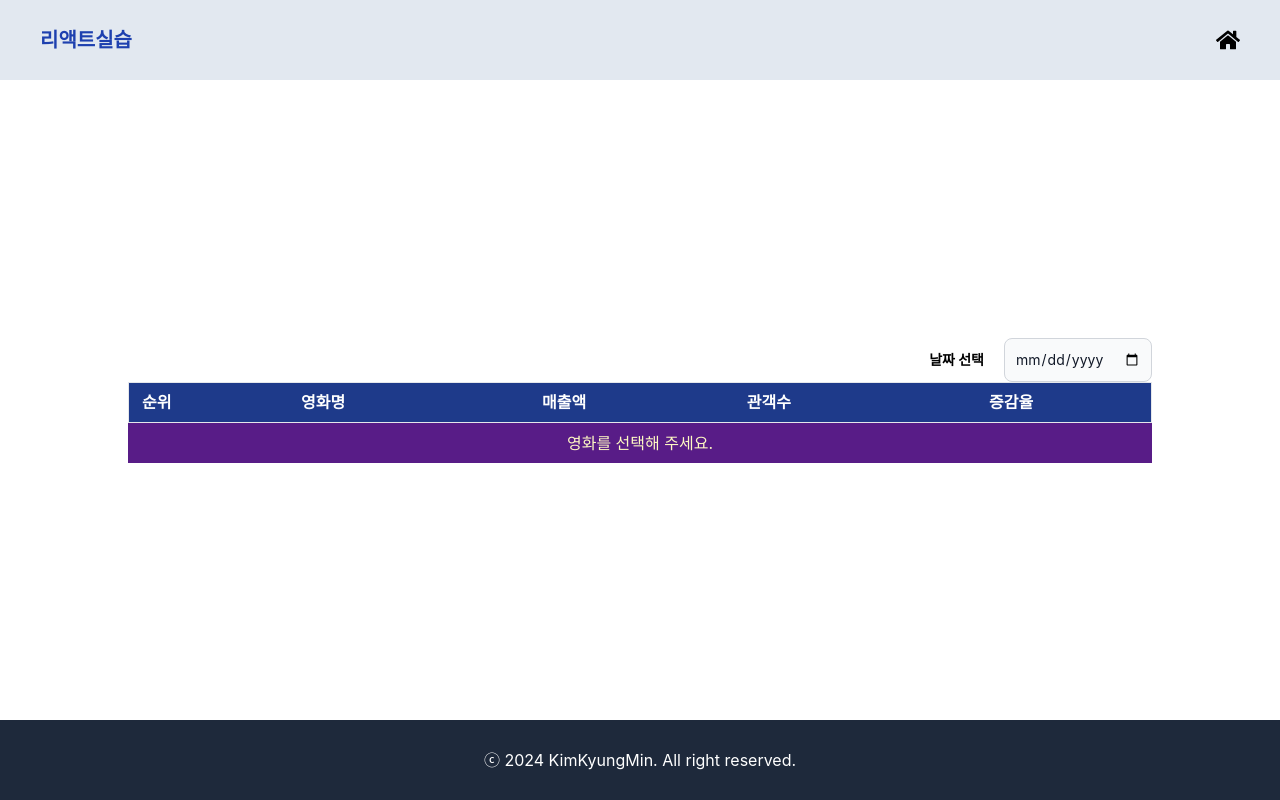
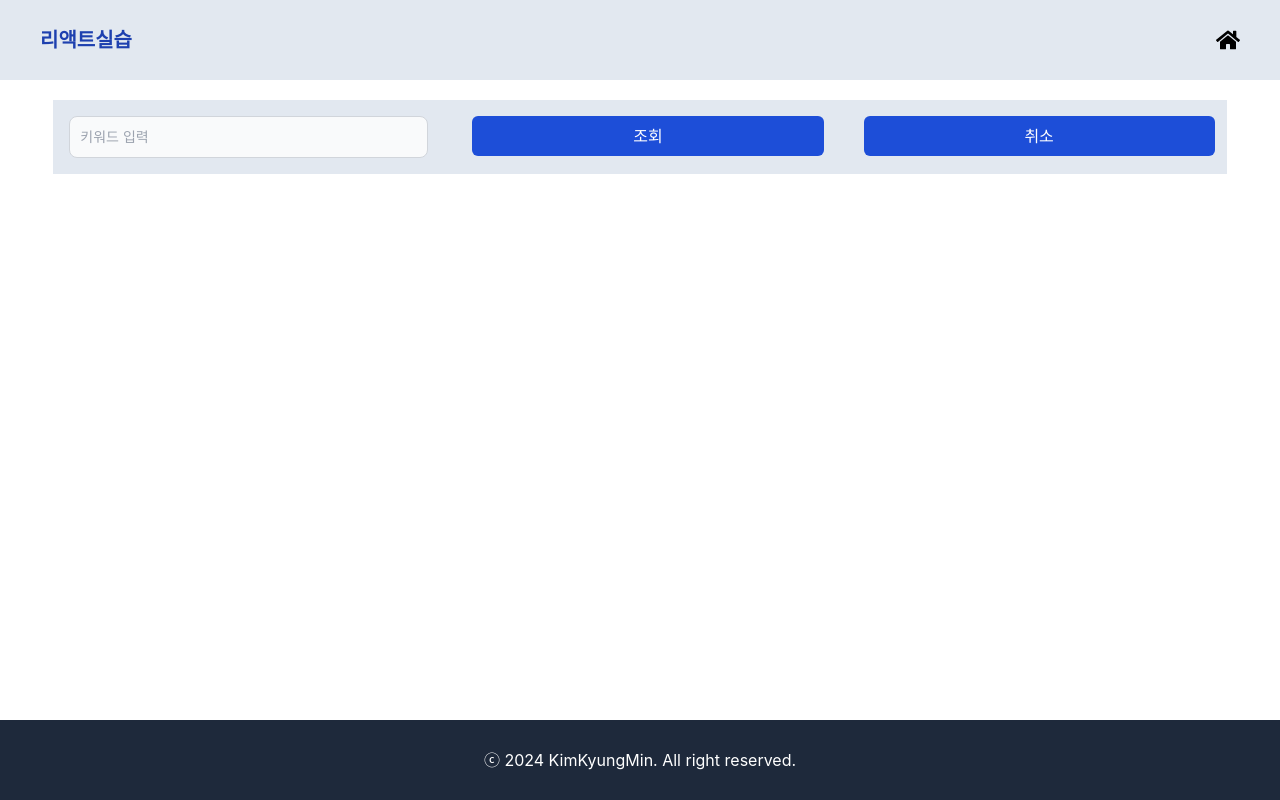
Before and after one commit to pnumin/k6_react, a React (Create React App) app: page / in a window 1280 px wide. Built offline with nearby package versions, Linux system fonts and the light colour scheme.

Commit message:
한국관광공사

```diff
--- a/src/11/GalleryCard.js
+++ b/src/11/GalleryCard.js
@@ -0,0 +1,42 @@
+
+export default function GalleryCard({imgUrl,title,ptitle, ktag}) {
+  if (ktag.includes(',')) {
+    ktag = ktag.split(',').map(item =>
+      <span key={item}
+        className="inline-block bg-gray-200
+                        rounded-full px-3 py-1
+                        text-sm font-semibold
+                        text-gray-700 mr-2 mb-2">
+        {item}
+      </span>
+    )
+  }
+  else {
+    ktag = <span
+      className="inline-block bg-gray-200
+                rounded-full px-3 py-1
+                text-sm font-semibold
+                text-gray-700 mr-2 mb-2">
+      {ktag}
+    </span>
+  }
+
+return (
+  <div className="max-w-sm rounded overflow-hidden shadow-lg">
+    <img className="w-full"
+      src={imgUrl}
+      alt={title} />
+    <div className="px-6 py-4">
+      <div className="font-bold text-xl mb-2">
+        {title}
+      </div>
+      <p className="text-gray-700 text-base">
+        {ptitle}
+      </p>
+    </div>
+    <div className="px-6 pt-4 pb-2">
+      {ktag}
+    </div>
+  </div>
+)
+}
--- /dev/null
+++ b/src/11/GalleryMain.js
@@ -0,0 +1,49 @@
+import TailButton from "../UI/TailButton" ;
+import TailInput from "../UI/TailInput";
+import { useRef } from "react";
+export default function GalleryMain() {
+  const keyword = useRef() ;
+
+  const handleKeyword = () => {
+  }
+
+  const handleFetch = () => {
+    let w = encodeURI(keyword.current.value) ;
+    console.log(w) ;
+
+    /*
+    https://apis.data.go.kr/B551011/PhotoGalleryService1/gallerySearchList1?serviceKey=&numOfRows=10&pageNo=1&MobileOS=ETC&MobileApp=AppTest&arrange=A&keyword=%ED%83%9C%EC%A2%85%EB%8C%80&_type=json
+    */
+  }
+
+  const handleClear = () => {
+    console.log(keyword.current.value) ;
+  }
+
+  return (
+    <div className="w-11/12 flex flex-col
+                    mt-5
+                    h-full justify-start items-center">
+      <div className="w-full grid grid-cols-1 md:grid-cols-3
+                      bg-slate-200
+                      p-2
+                      gap-4">
+        <div className="p-2">
+            <TailInput type ="text"
+                        inputRef  = {keyword}
+                        ph ="키워드 입력"/>
+        </div>
+        <div className="px-3">
+            <TailButton caption = "조회"
+                        color = "blue"
+                        handleClick = {handleFetch}/>
+        </div>
+        <div className="px-3">
+            <TailButton caption = "취소"
+                        color = "blue"
+                        handleClick = {handleClear}/>
+        </div>
+      </div>
+    </div>
+  )
+}
--- a/src/App.js
+++ b/src/App.js
@@ -8,13 +8,15 @@ import { FaHome } from "react-icons/fa";
 // import MyDiv1 from './03_1/MyDiv1';
 // import MyListMain from './04/MyListMain';
 // import BoxOfficeTb from './05_1/BoxOfficeTb';
-import BoxOffice from './05/BoxOffice';
+// import BoxOffice from './05/BoxOffice';
 // import Lotto from './06/Lotto';
 // import FoodMain from './07/FoodMain';
 // import MyClock from './08/MyClock';
 // import TrafficMain from './09/TrafficMain';
 // import RefVal from './10/RefVal';
 // import RefInput from './10/RefInput';
+// import GalleryCard from './11/GalleryCard';
+import GalleryMain from './11/GalleryMain';
 
 function App() {
 
@@ -36,7 +38,7 @@ function App() {
       <main className='grow flex flex-col
                             justify-center items-center
                       '>
-          <BoxOffice />
+          <GalleryMain />
       </main>
       <footer className='flex justify-center items-center
                           h-20 bg-slate-800
--- a/src/UI/TailButton.js
+++ b/src/UI/TailButton.js
@@ -13,6 +13,7 @@ export default function TailButton({caption, color, handleClick}) {
   }
 
   const bColor = `px-4 py-2 m-2 rounded-md
+                  w-full
                   ${colorObj[color]}
                   ${hoverObj[color]} text-white`;
   return (
```
Also changed, not shown: src/11/GalleryData.json (added, +12 -0 lines).
